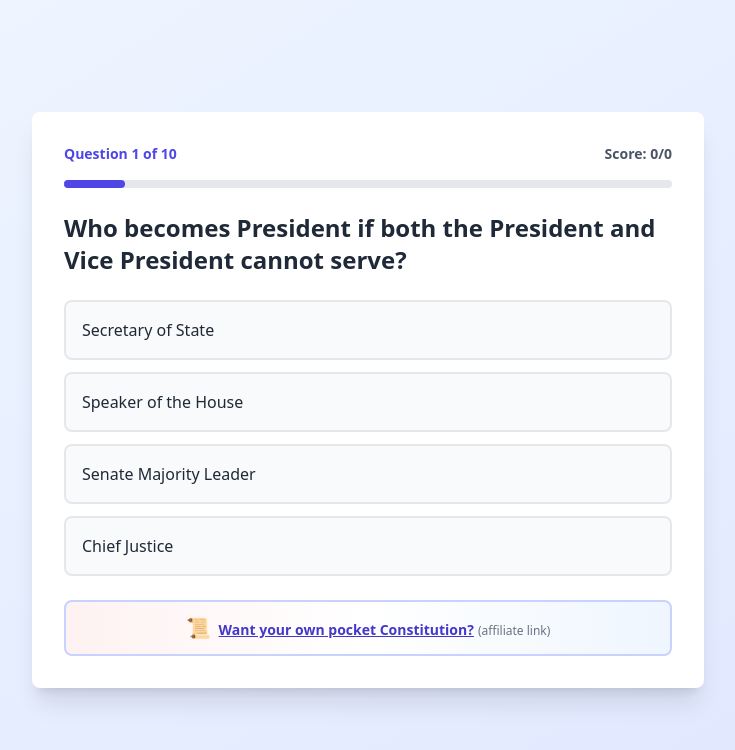
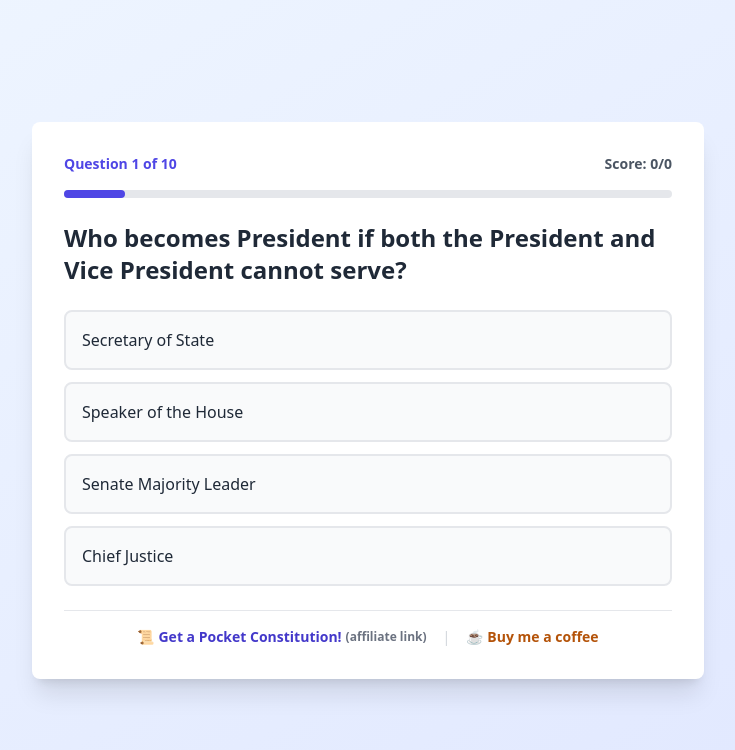
Before and after one commit to emckenna/constitution-compass, a React (Create React App) app: page / in a window 1280 px wide. Shown: the top 750 px of the page, without its empty margins (272-1007 px from the left). Built offline with nearby package versions, Linux system fonts and the light colour scheme.

Commit message:
Add buymeacoffee link

```diff
--- a/src/App.js
+++ b/src/App.js
@@ -147,20 +147,31 @@ const ConstitutionCompass = () => {
     }
   };
 
-  const AffiliateLink = () => (
-    <div className="bg-gradient-to-r from-red-50 via-white to-blue-50 border-2 border-indigo-200 rounded-lg p-3 text-center hover:border-indigo-400 transition">
-      <p className="text-sm text-gray-800">
-        <span className="text-xl mr-2">📜</span>
+  // Footer Component with both links
+  const Footer = () => (
+    <div className="mt-6 pt-4 border-t border-gray-200">
+      <div className="flex flex-wrap justify-center items-center gap-4 text-sm">
         <a
           href="https://amzn.to/3IMOCH6"
           target="_blank"
           rel="noopener noreferrer"
-          className="font-bold text-indigo-700 hover:text-indigo-900 underline"
+          className="flex items-center gap-1 text-indigo-700 hover:text-indigo-900 font-semibold"
         >
-          Want your own pocket Constitution?
+          <span>📜</span>
+          <span>Get a Pocket Constitution!</span>
+          <span className="text-xs text-gray-500">(affiliate link)</span>
         </a>
-        <span className="text-xs text-gray-500 ml-1">(affiliate link)</span>
-      </p>
+        <span className="text-gray-300">|</span>
+        <a
+          href="https://buymeacoffee.com/ericmckenna"
+          target="_blank"
+          rel="noopener noreferrer"
+          className="flex items-center gap-1 text-amber-700 hover:text-amber-900 font-semibold"
+        >
+          <span>☕</span>
+          <span>Buy me a coffee</span>
+        </a>
+      </div>
     </div>
   );
 
@@ -182,6 +193,32 @@ const ConstitutionCompass = () => {
                "Keep Studying! 📝"}
             </p>
           </div>
+
+          {/* Buy Me a Coffee QR Code */}
+          <div className="mb-6 text-center">
+            <p className="text-sm text-gray-600 mb-3">Enjoyed the quiz? Support this project!</p>
+            <a
+              href="https://buymeacoffee.com/ericmckenna"
+              target="_blank"
+              rel="noopener noreferrer"
+              className="inline-block"
+            >
+              <img
+                src="/coffee-qr.png"
+                alt="Buy Me a Coffee QR Code"
+                className="w-40 h-40 mx-auto border-2 border-amber-200 rounded-lg p-2 hover:border-amber-400 transition"
+                onError={(e) => {
+                  e.target.style.display = 'none';
+                  e.target.nextSibling.style.display = 'block';
+                }}
+              />
+              <div style={{ display: 'none' }} className="bg-amber-50 border-2 border-amber-200 rounded-lg p-4">
+                <p className="text-amber-900 font-semibold">☕ Buy me a coffee</p>
+                <p className="text-xs text-amber-700 mt-1">Scan QR or click to support</p>
+              </div>
+            </a>
+          </div>
+
           <button
             onClick={startNewQuiz}
             className="w-full bg-indigo-600 text-white py-3 rounded-lg font-semibold hover:bg-indigo-700 transition flex items-center justify-center gap-2"
@@ -189,9 +226,8 @@ const ConstitutionCompass = () => {
             <RefreshCw size={20} />
             Take Another Quiz
           </button>
-          <div className="mt-6">
-            <AffiliateLink />
-          </div>
+
+          <Footer />
         </div>
       </div>
     );
@@ -269,9 +305,7 @@ const ConstitutionCompass = () => {
           </div>
         )}
 
-        <div className="mt-6">
-          <AffiliateLink />
-        </div>
+        <Footer />
       </div>
     </div>
   );
```
Also changed, not shown: public/coffee-qr.png (added).
